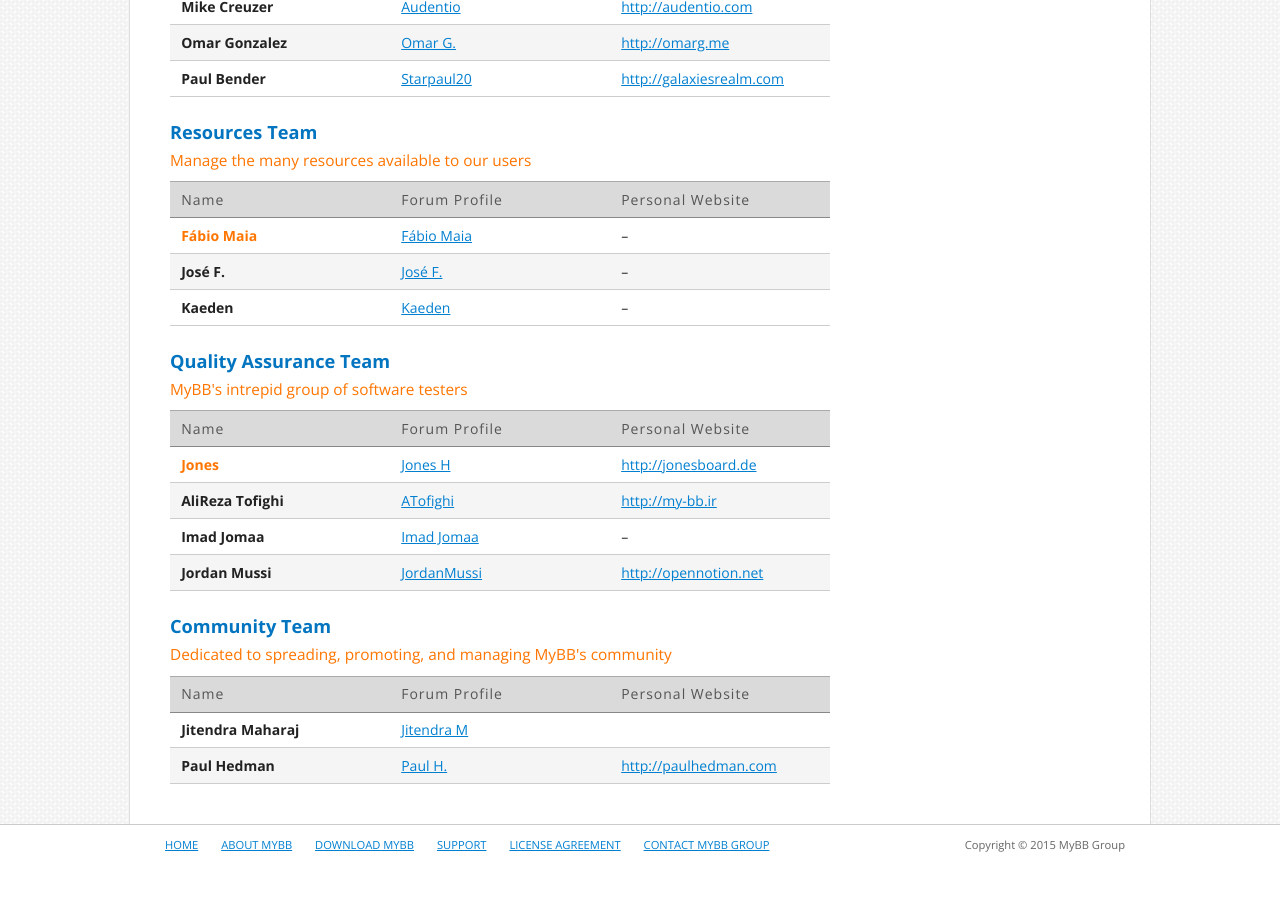
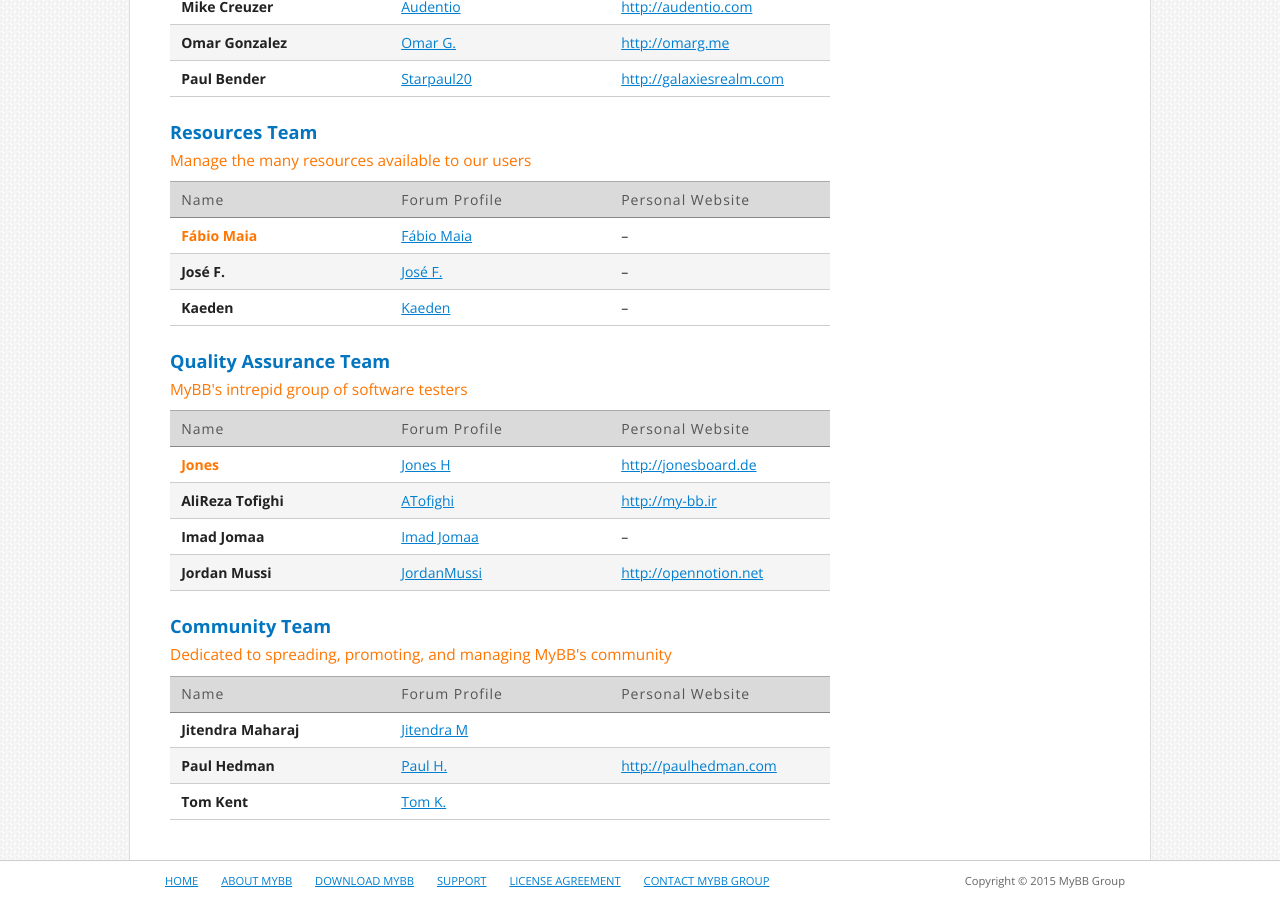
Before and after one commit to mybb/mybb.com, a Jekyll site: the page built from about/team.html, in a window 1280 px wide and 900 px high, scrolled down 1243 px. Built offline with Jekyll 4.4.1, drawn with Linux system fonts in a browser that asks for light colours; nearby versions of some CDN libraries; Markdown is read by kramdown in place of the engine named in the settings; before the commit the page ends 2108 px from its top, so only the background shows below that.

Commit message:
Update team_community.yml

```diff
--- a/_data/team_community.yml
+++ b/_data/team_community.yml
@@ -5,3 +5,6 @@
   uid: 37431
   username: "Paul H."
   website: "http://paulhedman.com"
+- name: "Tom Kent"
+  uid: 22017
+  username: "Tom K."
```
